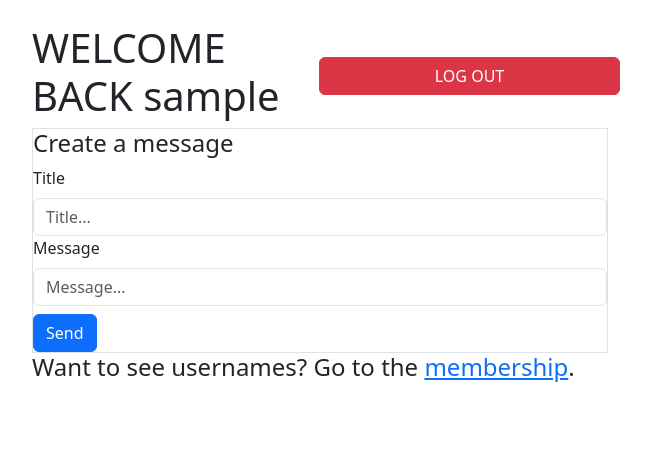
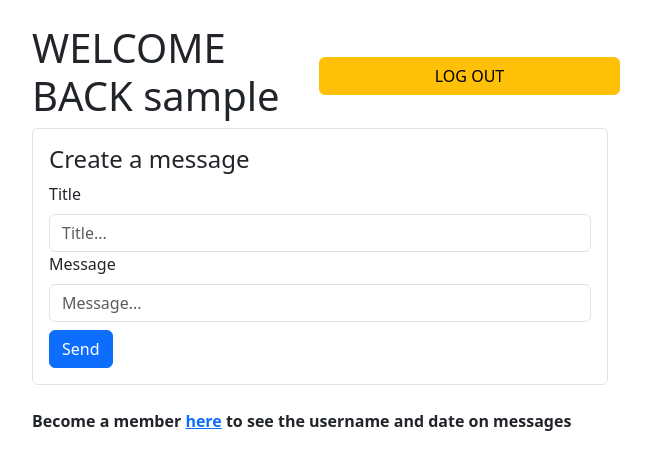
Before and after one commit to Thorben-E/members-only, a Node server app: template views/index.ejs in a window 1280 px wide. Shown: the top 470 px of the page, without its empty margins (320-971 px from the left). Run offline with Node 20, Linux system fonts and the light colour scheme; the template is opened without the code that fills it, so the values that code supplies are empty; the visitor is signed in with stand-in values (Sample User, id 1); some libraries are stand-ins or nearby versions.

Commit message:
finished styling and added form control

```diff
--- a/controllers/AuthController.js
+++ b/controllers/AuthController.js
@@ -19,7 +19,7 @@ exports.log_out = (req, res, next) => {
 exports.signup_post = [
   body('passwordConfirmation').custom((value, { req }) => {
     if (value !== req.body.password) {
-      throw new Error('Password confirmation does not match password')
+      res.render('sign-up-form', { error: 'Password confirmation does not match password'})
     }
 
     return true
--- a/controllers/FeatureController.js
+++ b/controllers/FeatureController.js
@@ -25,7 +25,6 @@ exports.main_get = async (req, res, next) => {
 
 exports.create_message_post = (req, res, next) => {
   let yourDate = new Date()
-  console.log(typeof yourDate.toISOString().split('T')[0], yourDate.toISOString().split('T')[0])
   new Message({
     title: req.body.title,
     message: req.body.message,
--- a/passport.js
+++ b/passport.js
@@ -4,14 +4,13 @@ const LocalStrategy = require("passport-local").Strategy;
 const { User } = require('./db')
 
 passport.use(new LocalStrategy(function verify(username, password, done) {
-  console.log('localstrat')
   User.findOne({ username }, (err, user) => {
     if (err) {
       return done(err);
     }
 
     if (!user) {
-      return done(null, false, { message: "Incorrect username" });
+      return done(null, false, { message: "No account with that username available" });
     }
 
     bcrypt.compare(password, user.password, (err, res) => {
--- a/views/index.ejs
+++ b/views/index.ejs
@@ -13,11 +13,11 @@
     <% if (locals.currentUser) {%>
       <nav class="row align-items-center">
         <h1 class="col">WELCOME BACK <%= locals.currentUser.username %></h1>
-        <a class="col btn btn-danger" href="/log-out">LOG OUT</a>
+        <a class="col btn btn-warning" href="/log-out">LOG OUT</a>
       </nav>
 
       <% // Login form %>
-      <div class="border">
+      <div class="border rounded p-3">
         <h4>Create a message</h3>
         <form action="/create-message" method="POST">
           <label for="title" class="form-label">Title</label>
@@ -28,49 +28,52 @@
         </form>
       </div>
 
-      <% if(!member){ %>
-        <h4>Want to see usernames? Go to the <a href="/membership" class="link">membership</a>.</h4>
+      <% if(!member && !admin){ %>
+        <p class="mt-4"><b>Become a member <a href="/membership" class="link">here</a> to see the username and date on messages</b></p>
       <% } %>
+      <div class="row mt-4">
         <% messages.map(message => {%>
-        <form action="/deletemessage/<%=message._id%>" method="POST">
+          <form action="/deletemessage/<%=message._id%>" method="POST" class="col-6 mb-4">
             <div class="card">
               <div class="card-body">
-              <h2 class="card-title"><%=message.title%></h2>
+                <h4 class="card-title"><%=message.title%></h4>
                 <span class="card-subtitle">
-                <% if(member){%>
+                  <% if(member||admin){%>
                     <%=message.user%> at <%=message.timestamp%>
                   <% } else {%>
-                  <i>Log in to see membername and date</i>
+                    <i>Become a member</i>
                   <%}%>
                 </span>
                 <div class="card-text"><%=message.message%></div>
                 <% if (admin) {%>
-                <button type="submit" class="btn btn-primary">Delete</button>
+                  <button type="submit" class="btn btn-danger mt-2">Delete</button>
                 <%}%>
               </div>
             </div>
           </form>
         <%})%>
+      </div>
+
       <% } else { %>
         <% // Login screen when not logged in %>
         <h2>Login to view and create messages!</h2>
+
+        <% // Login form error messages %>
+        <% if (locals.errorMessage) {%>
+          <p class="text-danger">
+            <%=locals.errorMessage%>
+          </p>
+        <%}%>
         <form action="/log-in" method="POST">
           <label for="username" class="form-label">Username</label>
-          <input name="username" class="form-control" placeholder="username" type="text" />
+          <input name="username" class="form-control" minlength="8" placeholder="username" type="text" />
           <label for="password" class="form-label">Password</label>
-          <input name="password" class="form-control" placeholder="password" type="password" />
+          <input name="password" class="form-control" minlength="8" placeholder="password" type="password" />
           <div class="row align-items-center">
             <button class="col-4 btn btn-primary mt-4 ms-2">Log In</button>
             <a class="col-4" href="/sign-up">Or sign up.</a>
           </div>
-        </form>
-        <% if (locals.errorMessage) {%>
-          <p>
-            <%=locals.errorMessage%>
-          </p>
-        <%}%>
-
-          <%}%>
+        </form><%}%>
     </div>
 </body>
 
```
Also changed, not shown: views/membership.ejs (+6 -4 lines), views/sign-up-form.ejs (+9 -7 lines). Lines whose indentation alone changed are shown as unchanged.
